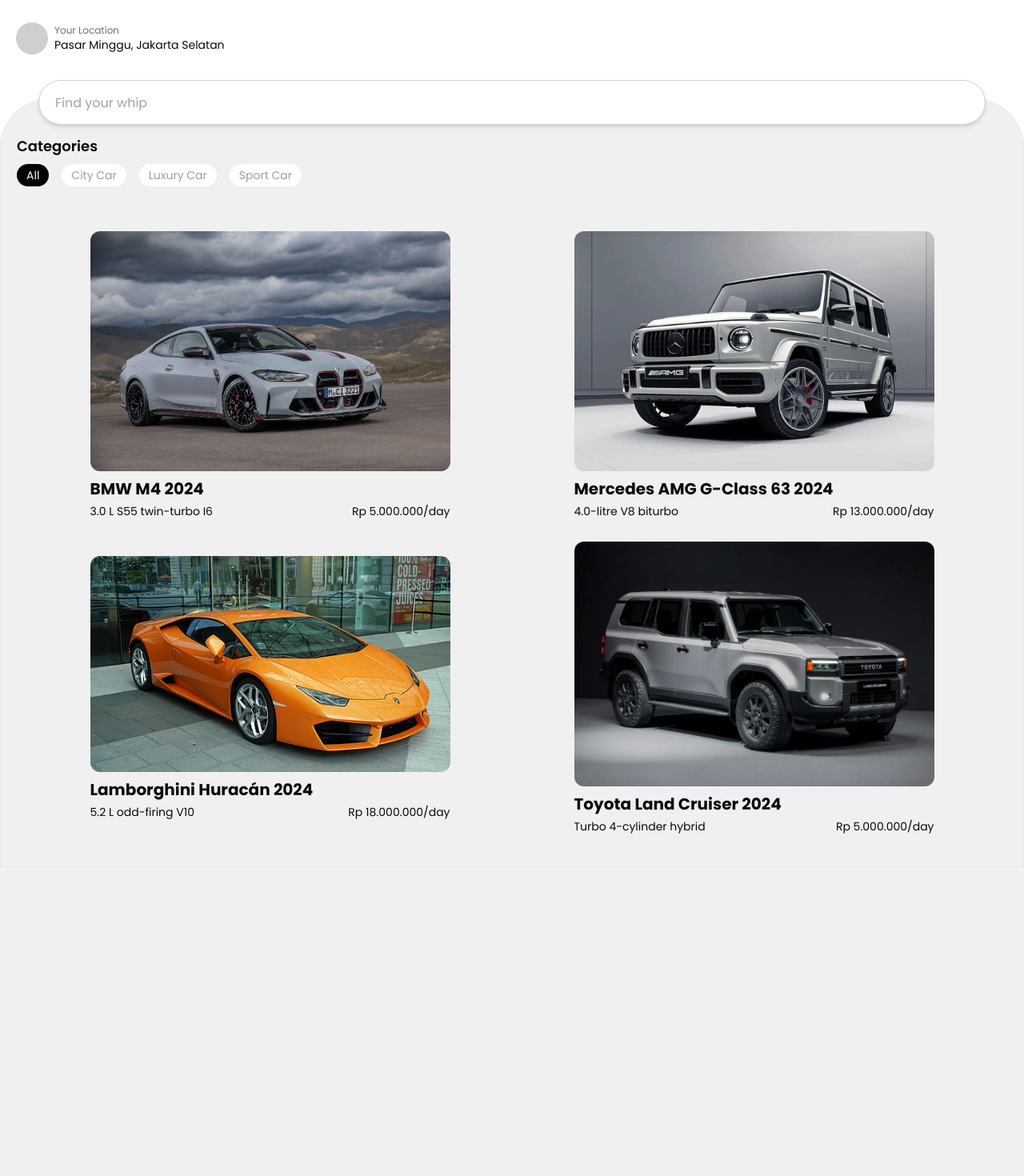
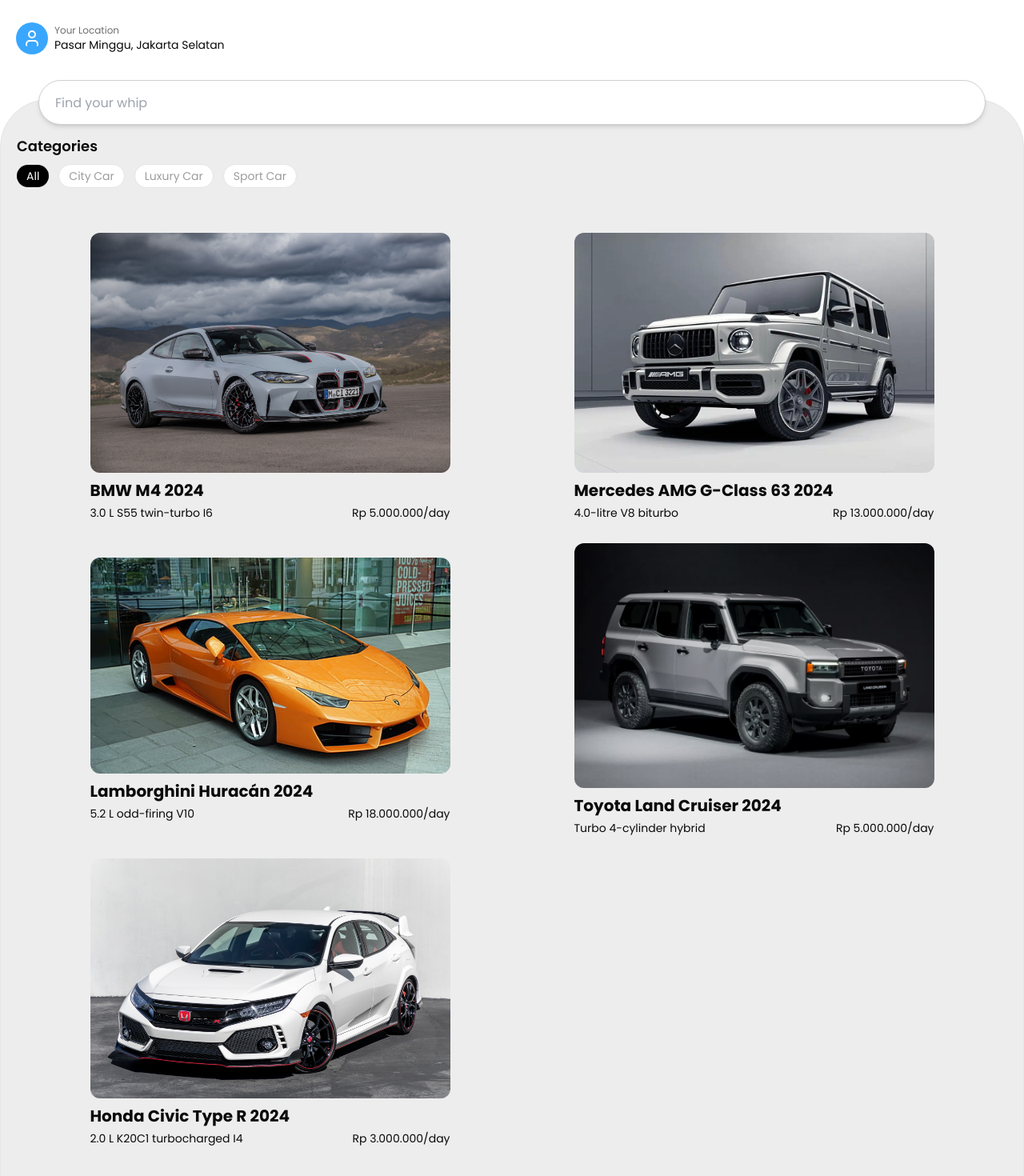
Before and after one commit to alxtim10/exoticrent, a Next.js app: page /home in a window 1280 px wide. Shown: the part 60-1530 px from the top of the page at 80% size. Before the commit the page ends 1144 px from the top, so only its background shows below. Built offline with nearby package versions, Linux system fonts and the light colour scheme.

Commit message:
update some ui

```diff
--- a/src/app/globals.css
+++ b/src/app/globals.css
@@ -3,7 +3,7 @@
 @tailwind utilities;
 
 :root {
-  background-color: #f0f0f0;
+  background-color: black;
 }
 
 
--- a/src/app/home/page.tsx
+++ b/src/app/home/page.tsx
@@ -1,12 +1,37 @@
+'use client'
 import ListCars from '@/components/rent/ListCars'
-import { listCategory } from '@/constants'
-import React from 'react'
+import { car, CarsProps, CategoryProps, listCategory } from '@/utils/constants/data'
+import { User } from 'lucide-react'
+import React, { useEffect, useState } from 'react'
 
 const page = () => {
+
+  const [listCar, setListCar] = useState<CarsProps[]>(car);
+  const [activeCategory, setActiveCategory] = useState<number | null>(null);
+  const [query, setQuery] = useState<string>('');
+
+  const filterCategory = (id: number | null) => {
+    if (id !== null) {
+      let filteredCars = car.filter((item) => item.category_id == id);
+      setListCar(filteredCars);
+    } else {
+      setListCar(car);
+    }
+  }
+
+  useEffect(() => {
+    if (query.trim() === '') {
+      setListCar(car);
+    } else {
+      const filteredCars = car.filter((item) => item.name.toLowerCase().includes(query.toLowerCase()));
+      setListCar(filteredCars);
+    }
+  }, [query])
+
   return (
     <div>
       <div className='flex items-center gap-2 px-5 pt-5'>
-        <div className='bg-[#cfcfcf] rounded-full h-10 w-10'></div>
+        <User className='bg-primer text-white rounded-full h-10 w-10 p-2'></User>
         <div className='flex flex-col'>
           <h1 className='text-xs text-[#6e6e6e]'>Your Location</h1>
           <h1 className='text-sm'>Pasar Minggu, Jakarta Selatan</h1>
@@ -14,21 +39,29 @@
       </div>
       <div className='px-12'>
         <input
+          value={query}
+          onChange={(e) => {
+            setQuery(e.target.value);
+          }}
           placeholder='Find your whip'
           className='border border-[#cfcfcf] rounded-full w-full h-14 translate-y-8 shadow-md px-5 focus:outline-0'
           type="text" name="" id="" />
       </div>
-      <div className='bg-[#f0f0f0] border rounded-t-[60px] px-5 py-10'>
+      <div className='bg-[#ededed] border rounded-t-[60px] px-5 py-10'>
         <h1 className='text-lg font-semibold mt-1'>Categories</h1>
-        <div className='flex items-center gap-4 my-2'>
-          <span className='cursor-ponter bg-black px-3 py-1 rounded-2xl text-sm text-white'>All</span>
-          {listCategory.map((item, i) => {
+        <div className='flex items-center gap-3 my-2'>
+          {listCategory.map((item: CategoryProps, i: number) => {
             return (
-              <span className='cursor-pointer bg-white px-3 py-1 rounded-2xl text-sm text-[#9c9c9c]'>{item}</span>
+              <span key={i}
+                onClick={() => {
+                  filterCategory(item.id !== null ? item.id : null);
+                  setActiveCategory(item.id)
+                }}
+                className={`${activeCategory == item.id ? 'bg-black text-white' : 'bg-white text-[#9c9c9c] border'} cursor-pointer px-3 py-1 rounded-2xl text-sm`}>{item.category}</span>
             )
           })}
         </div>
-        <ListCars />
+        <ListCars data={listCar} />
       </div>
     </div>
   )
--- a/src/app/rent/[id]/page.tsx
+++ b/src/app/rent/[id]/page.tsx
@@ -28,7 +28,7 @@
   }, [params.id]);
 
   return (
-    <section className="p-5">
+    <section className="p-5 min-h-screen">
       {data != null && (
         <>
           <Image
--- a/src/app/rent/page.tsx
+++ b/src/app/rent/page.tsx
@@ -1,12 +1,13 @@
 import React from "react";
 import ListCars from "@/components/rent/ListCars";
+import { car } from "@/utils/constants/data";
 
 const page = () => {
   return (
-    <section className="md:my-5">
+    <section className="md:my-5 p-5">
       <h1 className="font-medium text-md text-center">Home of Exotic Cars</h1>
       <h1 className="text-xs text-center">Unlock Exotic Thrills: Rent Luxury, Drive Prestige</h1>
-      <ListCars />
+      <ListCars data={car}/>
     </section>
   );
 };
--- a/src/components/rent/ListCars.tsx
+++ b/src/components/rent/ListCars.tsx
@@ -1,12 +1,16 @@
-import { car, CarsProps } from "@/utils/constants/data";
+import { CarsProps } from "@/utils/constants/data";
 import React from "react";
 import CarCard from "./CarCard";
 
-const ListCars = () => {
+interface ListCarsProps {
+  data: CarsProps[]
+}
+
+const ListCars = ({ data }: ListCarsProps) => {
   return (
     <section className="mt-5 md:mt-14 md:px-7">
       <div className="grid grid-cols-1 md:grid-cols-2 items-center justify-center gap-7">
-        {car.map((item: CarsProps, i: any) => {
+        {data.map((item: CarsProps, i: any) => {
           return (
             <div key={i}>
               <CarCard item={item} />
--- a/src/constants/index.ts
+++ /dev/null
@@ -1 +0,0 @@
-export const listCategory = ['City Car', 'Luxury Car', 'Sport Car']
--- a/src/utils/constants/data.ts
+++ b/src/utils/constants/data.ts
@@ -12,11 +12,36 @@
   daily_price: number;
   daily_overtime_price: number;
   hourly_price: number;
+  category_id: number;
 }
+
+export interface CategoryProps {
+  id: number | null,
+  category: string
+}
+
+export const listCategory: CategoryProps[] = [
+  {
+    id: null,
+    category: 'All'
+  },
+  {
+    id: 0,
+    category: 'City Car'
+  },
+  {
+    id: 1,
+    category: 'Luxury Car'
+  },
+  {
+    id: 2,
+    category: 'Sport Car'
+  }
+]
 
 export const car: CarsProps[] = [
   {
-        image:'/cars/bmw-m4.jpg',
+    image: '/cars/bmw-m4.jpg',
     id: '1',
     name: 'BMW M4 2024',
     vehicle_type: 'front-engine, rear-wheel-drive, 4-passenger, 2-door coupe',
@@ -28,10 +53,11 @@
     otr_price: 2000000000,
     daily_price: 5000000,
     daily_overtime_price: 2000000,
-        hourly_price: 200000
+    hourly_price: 200000,
+    category_id: 2
   },
   {
-        image:'/cars/benz-gclass.jpg',
+    image: '/cars/benz-gclass.jpg',
     id: '2',
     name: 'Mercedes AMG G-Class 63 2024',
     vehicle_type: 'front-engine, rear-wheel-drive, 4-passenger, 2-door coupe',
@@ -43,10 +69,11 @@
     otr_price: 6500000000,
     daily_price: 13000000,
     daily_overtime_price: 3000000,
-        hourly_price: 500000
+    hourly_price: 500000,
+    category_id: 1
   },
   {
-        image:'/cars/lamborghini-huracan.jpg',
+    image: '/cars/lamborghini-huracan.jpg',
     id: '3',
     name: 'Lamborghini Huracán 2024',
     vehicle_type: 'front-engine, rear-wheel-drive, 4-passenger, 2-door coupe',
@@ -58,10 +85,11 @@
     otr_price: 9000000000,
     daily_price: 18000000,
     daily_overtime_price: 9000000,
-        hourly_price: 750000
+    hourly_price: 750000,
+    category_id: 2
   },
   {
-        image:'/cars/toyota-landcruiser.jpeg',
+    image: '/cars/toyota-landcruiser.jpeg',
     id: '4',
     name: 'Toyota Land Cruiser 2024',
     vehicle_type: 'front-engine, rear-wheel-drive, 4-passenger, 2-door coupe',
@@ -73,23 +101,25 @@
     otr_price: 2500000000,
     daily_price: 5000000,
     daily_overtime_price: 2500000,
-        hourly_price: 200000
+    hourly_price: 200000,
+    category_id: 1
   },
-    // {
-    //     image:'/cars/honda-typer.jpg',
-    //     id: '5',
-    //     name: 'Honda Civic Type R 2024',
-    //     vehicle_type: 'front-engine, rear-wheel-drive, 4-passenger, 2-door coupe',
-    //     engine_type: '2.0 L K20C1 turbocharged I4',
-    //     displacement: '183 in3, 2993 cm3',
-    //     power: '473 hp @ 6250 rpm',
-    //     transmission: '6-speed manual',
-    //     torque: '406 lb-ft @ 2650 rpm',
-    //     otr_price: 1500000000,
-    //     daily_price: 3000000,
-    //     daily_overtime_price: 1500000,
-    //     hourly_price: 150000
-    // },
+  {
+    image: '/cars/honda-typer.jpg',
+    id: '5',
+    name: 'Honda Civic Type R 2024',
+    vehicle_type: 'front-engine, rear-wheel-drive, 4-passenger, 2-door coupe',
+    engine_type: '2.0 L K20C1 turbocharged I4',
+    displacement: '183 in3, 2993 cm3',
+    power: '473 hp @ 6250 rpm',
+    transmission: '6-speed manual',
+    torque: '406 lb-ft @ 2650 rpm',
+    otr_price: 1500000000,
+    daily_price: 3000000,
+    daily_overtime_price: 1500000,
+    hourly_price: 150000,
+    category_id: 0
+  },
 ];
 
 export const navbarTabs = [
```
Lines whose indentation alone changed are shown as unchanged.
